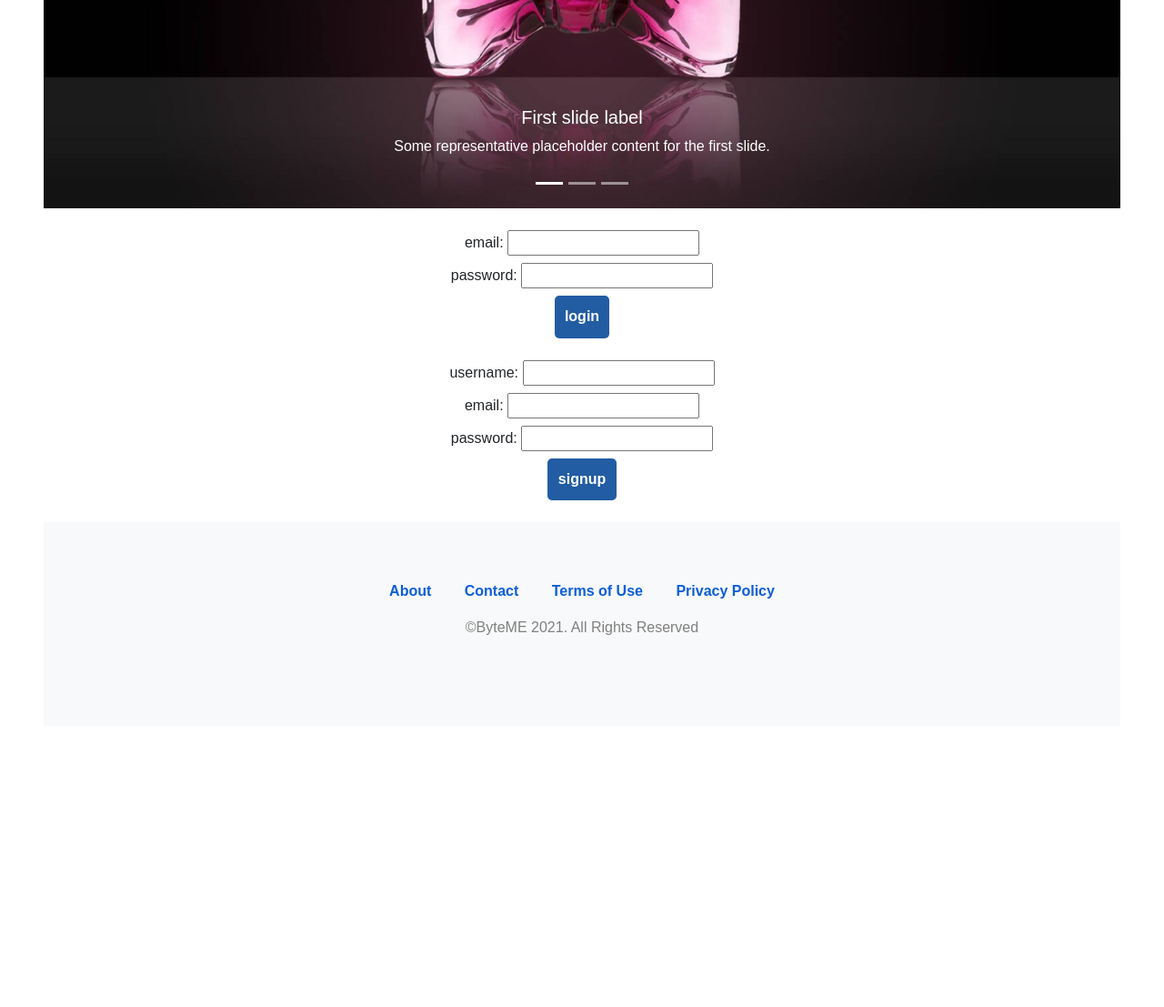
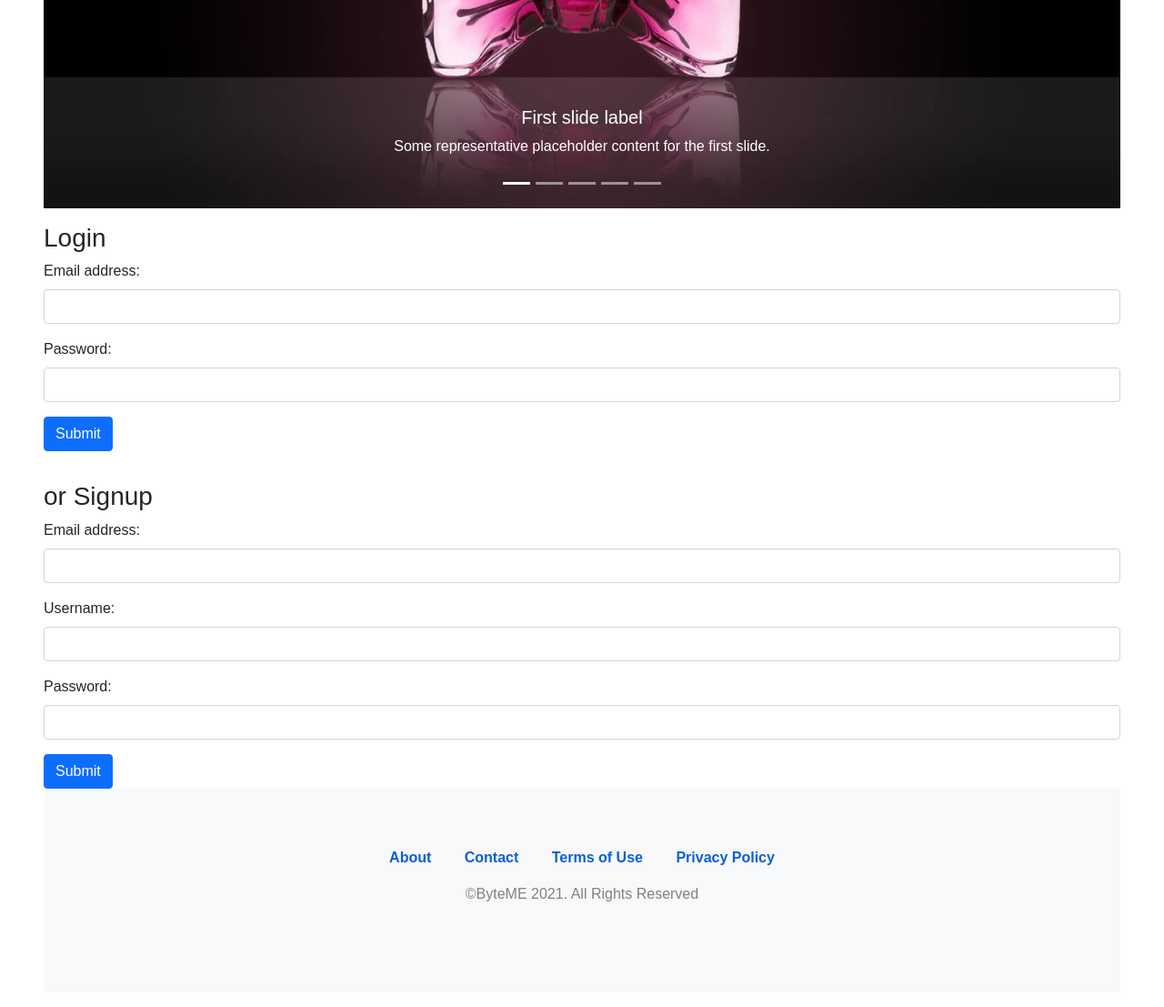
Before and after one commit to Kevin-Hernandez-Garza/BM-E-Commerce-Project, a Node server app: page /login in a window 1280 px wide. Shown: the part 688-1795 px from the top of the page at 91% size. Before the commit the page ends 1386 px from the top, so only its background shows below. Run offline with Node 20, Linux system fonts and the light colour scheme; some libraries are stand-ins or nearby versions.

Commit message:
updating landing page

```diff
--- a/controllers/home-routes.js
+++ b/controllers/home-routes.js
@@ -33,19 +33,19 @@ router.get("/", async (req, res) => {
       console.log(req.session);
 
     // DB requests
-    const dbFemaleData = await Female.findAll({
-      attributes: [
-        "id",
-        "product_name",
-        "price",
-        "photo",
-      ],
-    });
-    const dbMaleData = await Male.findAll({});
+    let dbFemaleData = await Female.findAll({});
+    let dbMaleData = await Male.findAll({});
+
+    // Filtering
+    if(req.query.search) {
+      dbFemaleData = dbFemaleData.filter(product => product.product_name.toLowerCase().includes(req.query.search.toLowerCase())),
+      dbMaleData = dbMaleData.filter(product => product.product_name.toLowerCase().includes(req.query.search.toLowerCase()));
+    }
 
     // Converting
-    const productsforFemale = dbFemaleData.map((data) => data.get({ plain: true }));
-    const productsForMale = dbMaleData.map(data => data.get({plain: true}));
+    let productsforFemale = dbFemaleData.map((data) => data.get({ plain: true }));
+    let productsForMale = dbMaleData.map(data => data.get({plain: true}));
+
 
     // Send The Response
     res.render('homepage', {
@@ -85,6 +85,7 @@ router.get("/", async (req, res) => {
 
     // res.render('product', { product })
     const {gender} = req.params;
+    const {search} = req.query;
     if (gender === "male") {
       const dbData = await Male.findOne({
         where: {id: req.params.id}
--- a/views/layouts/main.handlebars
+++ b/views/layouts/main.handlebars
@@ -17,7 +17,9 @@
 
     <body class="bg-image p-5 text-center shadow-1-strong rounded mb-5 text-white">
       <header class ="header-El">
-        <h1>BYTEME</h1>
+        <a href="/">
+          <h1>BYTEME</h1>
+        </a>
         <ul class="ul-list">
           {{#if loggedIn}}
             <a href="#" id="logout">Logout</a>
@@ -37,6 +39,8 @@
     <button type="button" data-bs-target="#carouselExampleCaptions" data-bs-slide-to="0" class="active" aria-current="true" aria-label="Slide 1"></button>
     <button type="button" data-bs-target="#carouselExampleCaptions" data-bs-slide-to="1" aria-label="Slide 2"></button>
     <button type="button" data-bs-target="#carouselExampleCaptions" data-bs-slide-to="2" aria-label="Slide 3"></button>
+    <button type="button" data-bs-target="#carouselExampleCaptions" data-bs-slide-to="3" aria-label="Slide 4"></button>
+    <button type="button" data-bs-target="#carouselExampleCaptions" data-bs-slide-to="4" aria-label="Slide 5"></button>
   </div>
   <div class="carousel-inner">
     <div class="carousel-item active">
@@ -55,6 +59,20 @@
     </div>
     <div class="carousel-item">
       <img src="/images/3.jpeg" class="d-block w-100" alt="...">
+      <div class="carousel-caption d-none d-md-block">
+        <h5>Third slide label</h5>
+        <p>Some representative placeholder content for the third slide.</p>
+      </div>
+    </div>
+    <div class="carousel-item">
+      <img src="/images/4.jpeg" class="d-block w-100" alt="...">
+      <div class="carousel-caption d-none d-md-block">
+        <h5>Third slide label</h5>
+        <p>Some representative placeholder content for the third slide.</p>
+      </div>
+    </div>
+        <div class="carousel-item">
+      <img src="/images/5.jpeg" class="d-block w-100" alt="...">
       <div class="carousel-caption d-none d-md-block">
         <h5>Third slide label</h5>
         <p>Some representative placeholder content for the third slide.</p>
--- a/views/login.handlebars
+++ b/views/login.handlebars
@@ -1,35 +1,37 @@
-{{!-- login --}}
-<form class="login-form m-4 text-dark">
-  <div class="mb-2">
-    <label for="email-login">email:</label>
-    <input type="text" id="email-login" />
+<!-- New Login Form Starts Here -->
+<h3 class="font-weight-bold text-dark text-start">Login</h3>
+<form class="text-dark text-start login-form">
+  <div class="mb-3">
+    <label for="email-login" class="form-label font-weight-bold">Email address:</label>
+    <input type="email" class="form-control" id="email-login" aria-describedby="emailHelp">
   </div>
-  <div class="mb-2">
-    <label for="password-login">password:</label>
-    <input type="password" id="password-login" />
+  <div class="mb-3">
+    <label for="password-login" class="form-label font-weight-bold">Password:</label>
+    <input type="password" class="form-control" id="password-login">
   </div>
-  <div>
-    <button type="submit">login</button>
-  </div>
+  <button type="submit" class="btn btn-primary">Submit</button>
 </form>
 
-{{!-- signup --}}
-<form class="signup-form m-4 text-dark">
-  <div class="mb-2">
-    <label for="username-signup">username:</label>
-    <input type="text" id="username-signup" />
+<hr />
+
+<h3 class="font-weight-bold text-dark text-start">or Signup</h3>
+
+<!-- New Signup form Starts Here -->
+
+<form class="text-dark text-start signup-form">
+  <div class="mb-3">
+    <label for="email-signup" class="form-label font-weight-bold">Email address:</label>
+    <input type="email" class="form-control" id="email-signup" aria-describedby="emailHelp">
   </div>
-  <div class="mb-2">
-    <label for="email-signup">email:</label>
-    <input type="text" id="email-signup" />
+  <div class="mb-3">
+    <label for="username-signup" class="form-label font-weight-bold">Username:</label>
+    <input type="text" class="form-control" id="username-signup" aria-describedby="emailHelp">
   </div>
-  <div class="mb-2">
-    <label for="password-signup">password:</label>
-    <input type="password" id="password-signup" />
+  <div class="mb-3">
+    <label for="password-signup" class="form-label font-weight-bold">Password:</label>
+    <input type="password" class="form-control" id="password-signup">
   </div>
-  <div>
-    <button type="submit">signup</button>
-  </div>
+  <button type="submit" class="btn btn-primary">Submit</button>
 </form>
 
 <script src="/javascript/login.js"></script>
```
Also changed, not shown: views/homepage.handlebars (+8 -0 lines), public/images/4.jpeg, public/images/Byte Me Logo (1).jpg (deleted), public/images/Byte Me Logo (5).jpg (deleted), public/images/Chanel.jpeg (deleted), public/images/D&G.jpeg (deleted), public/images/Lady million lucky banner .jpeg (deleted), public/images/background-image.jpg (deleted), public/images/bg-masthead.jpg (deleted), public/images/bootstrap-5-logo.svg (deleted), public/images/cologne.jpeg (deleted), public/images/home.jpeg (deleted), public/images/johnny.jpeg (deleted), public/images/showcase.jpeg (deleted), 2 more files.
